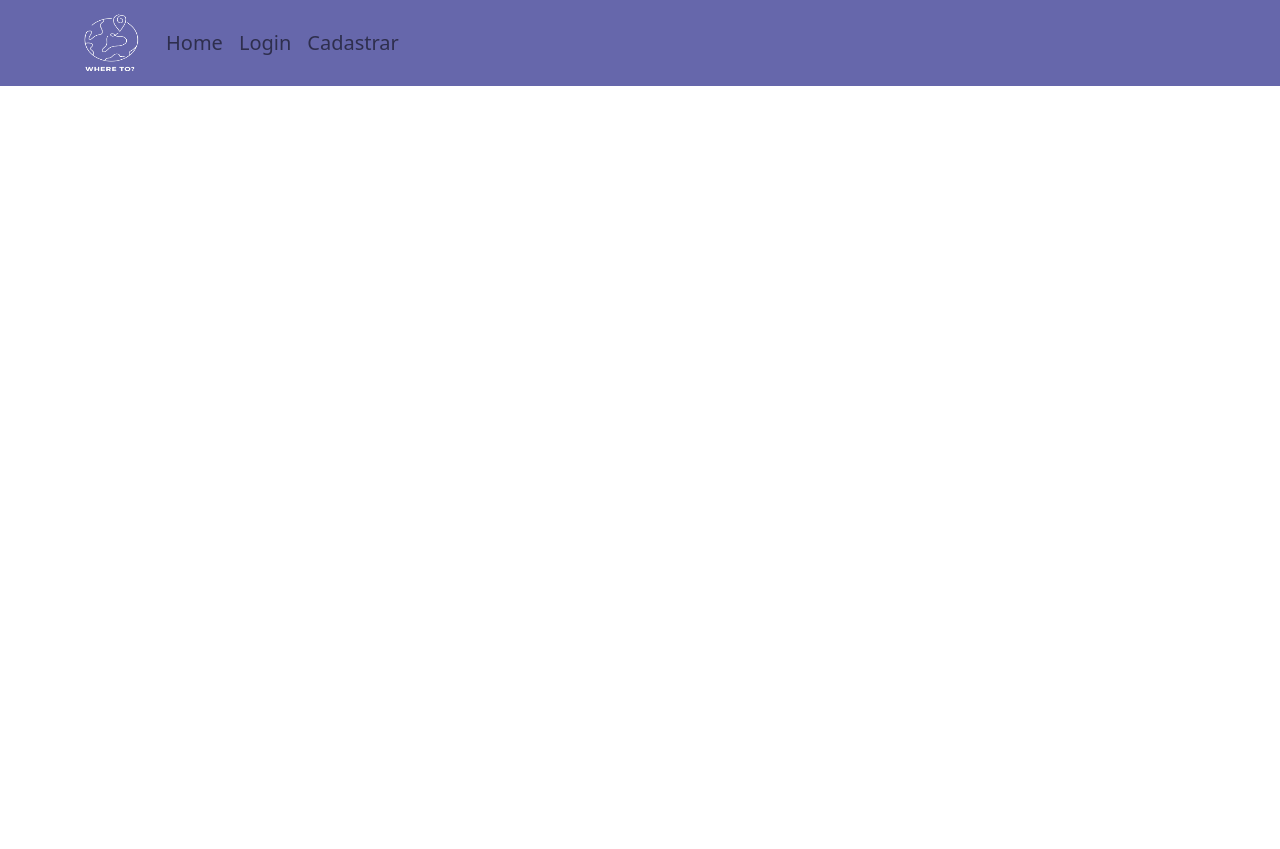
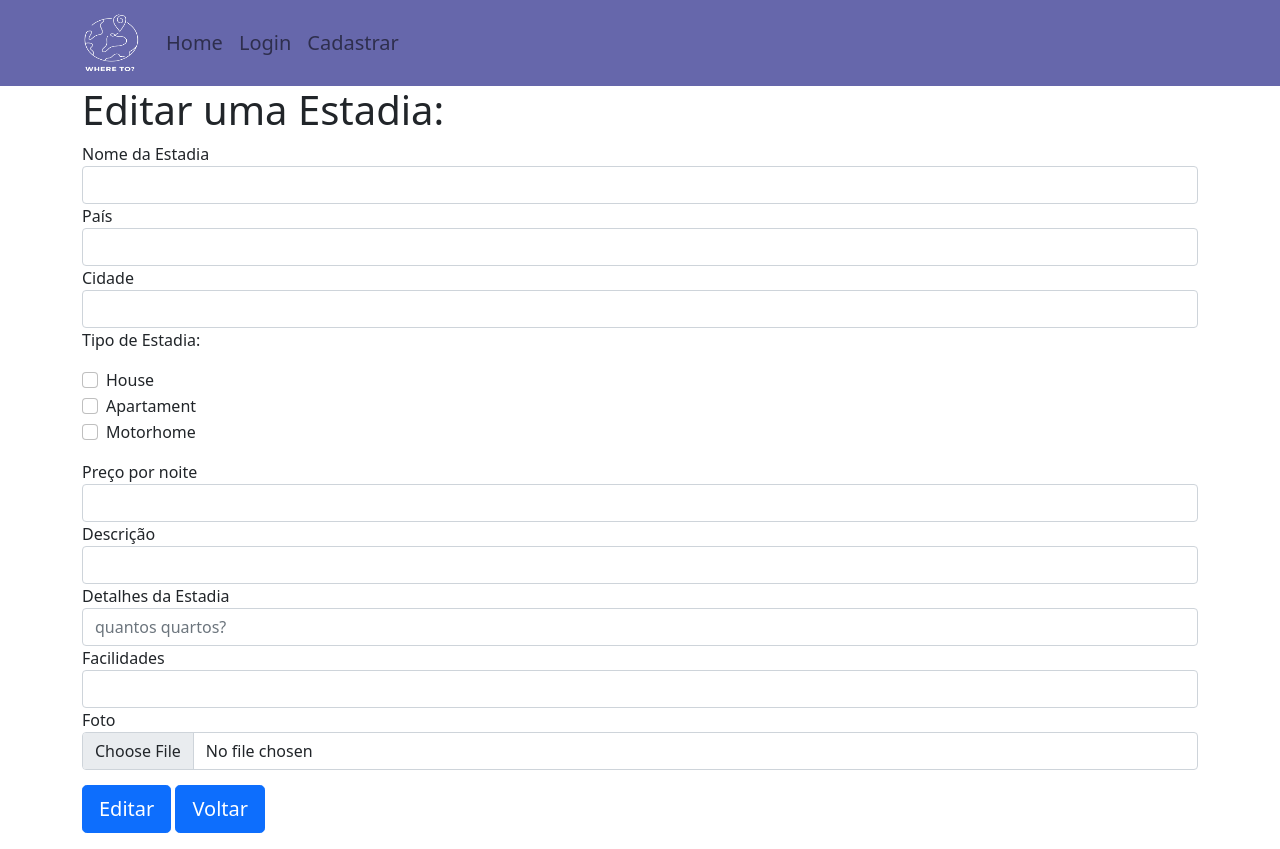
Before and after one commit to CPBeisiegel/where-to-project-client, a React (Create React App) app: page /stays/user-stay/update/1 in a window 1280 px wide. Before the commit the page ends 800 px from the top, so only its background shows below. Built offline with nearby package versions, Linux system fonts and the light colour scheme; no server answers.

Commit message:
crud stay incompleto

```diff
--- a/src/components/App.js
+++ b/src/components/App.js
@@ -10,6 +10,7 @@ import { Stays } from "../pages/Stays";
 import { StayDetails } from "../pages/StayDetails/index";
 import { NavbarExterna } from "./Navbar";
 import { PostNewStay } from "../pages/PostNewStay";
+import { EditStay } from "../pages/EditStay";
 
 import { AuthContextComponent } from "../contexts/authContext";
 
@@ -28,6 +29,7 @@ function App() {
         <Route path="/stays" element={<Stays />} />
         <Route path="/stays/user-stay/:id" element={<StayDetails />} />
         <Route path="/stays/create-stay" element={<PostNewStay />} />
+        <Route path="/stays/user-stay/update/:id" element={<EditStay />} />
       </Routes>
     </AuthContextComponent>
   );
--- a/src/components/Card/index.js
+++ b/src/components/Card/index.js
@@ -1,7 +1,17 @@
 import { Card, Button } from "react-bootstrap";
 import { Link } from "react-router-dom";
+import apis from "../../apis/api";
 
 export function Cards(props) {
+  async function handleDelete() {
+    try {
+      await apis.delete(`/user-stay/delete/${props.id}`);
+      props.setRerender(true);
+    } catch (error) {
+      console.error(error);
+    }
+  }
+
   return (
     <Card style={{ width: "18rem" }}>
       <Card.Img variant="top" src={props.stayImage} />
@@ -11,9 +21,16 @@ export function Cards(props) {
         <Card.Text>{props.stayCity}</Card.Text>
         <Card.Text>{props.stayCity}</Card.Text>
         <Card.Text>{props.stayType}</Card.Text>
-
         <Link to={`/stays/user-stay/${props.id}`}>
           <Button variant="primary">Mais informações </Button>
+        </Link>
+        <Link to={`/stays/user-stay/update/${props.id}`}>
+          <Button variant="primary">Editar </Button>
+        </Link>
+        <Link style={{ textDecoration: "none" }} to={`/stays`}>
+          <Button type="button" onClick={handleDelete}>
+            Deletar
+          </Button>
         </Link>
       </Card.Body>
     </Card>
--- a/src/pages/EditStay/index.js
+++ b/src/pages/EditStay/index.js
@@ -0,0 +1,226 @@
+import { Form, Container } from "react-bootstrap";
+import { FormField } from "../../components/Form";
+import { ButtonGlobal } from "../../components/Button";
+import { ErrorAlert } from "../../components/ErrorAlert";
+import { useParams } from "react-router-dom";
+import { useState, useEffect } from "react";
+import { useNavigate, Link } from "react-router-dom";
+import apis from "../../apis/api";
+
+export function EditStay() {
+  const navigate = useNavigate();
+  const { id } = useParams();
+  const [form, setForm] = useState({
+    stayTitle: "",
+    stayCountry: "",
+    stayCity: "",
+    stayType: "",
+    perNight: null,
+    description: "",
+    stayDetails: "",
+    amenities: "",
+    stayImage: "",
+  });
+  const [error, setError] = useState(null);
+  const [loading, setLoading] = useState(false);
+
+  useEffect(() => {
+    async function fetchStays() {
+      try {
+        const response = await apis.get(`/stays/user-stay/${id}`);
+        console.log("Aqui", response.data);
+        setForm({ ...response.data[0] });
+      } catch (error) {
+        console.log(error);
+      }
+    }
+    fetchStays();
+  }, [id]);
+
+  function handleChange(event) {
+    setForm({ ...form, [event.target.name]: event.target.value });
+  }
+
+  async function handleUpload(file) {
+    try {
+      const uploadData = new FormData();
+      uploadData.append("picture", file);
+
+      const response = await apis.post("/picture-stay", uploadData);
+
+      console.log(response.data.url);
+
+      return response.data.url;
+    } catch (error) {
+      console.error(error);
+    }
+  }
+
+  async function handleSubmit(event) {
+    event.preventDefault();
+
+    try {
+      setLoading(true);
+      setError(null);
+
+      const stayImage = await handleUpload(form.stayImage);
+
+      const result = await apis.put(
+        `/stays/user-stay/update/${id}`,
+        ...form,
+        stayImage
+      );
+      console.log(result);
+      setLoading(false);
+      navigate("/stays/list-stays"); /* ADICIONAR A PAGE DE CASAS */
+    } catch (error) {
+      setLoading(false);
+      setError(error);
+      if (error.result) {
+        console.log(error);
+        setError(error.response.data);
+      } else {
+        console.log(error.message);
+        setError("Algo deu errado");
+      }
+    }
+  }
+
+  return (
+    <Container>
+      <h1>Editar uma Estadia:</h1>
+      <Form className="mb-3" onSubmit={handleSubmit}>
+        <FormField /* stayTitle */
+          label="Nome da Estadia"
+          id="stayTitleCreate"
+          name="stayTitle"
+          value={form.stayTitle}
+          required={true}
+          onChange={handleChange}
+          readOnly={loading}
+        />
+        <FormField
+          label="País"
+          id="stayCountryCreate"
+          name="stayCountry"
+          value={form.stayCountry}
+          required={true}
+          onChange={handleChange}
+          readOnly={loading}
+        />{" "}
+        {/* stayCountry */}
+        <FormField
+          label="Cidade"
+          id="stayCityCreate"
+          name="stayCity"
+          value={form.stayCity}
+          required={true}
+          onChange={handleChange}
+          readOnly={loading}
+        />{" "}
+        {/* stayCity */}
+        <p>Tipo de Estadia:</p>
+        <Form.Group className="mb-3" controlId="formBasicCheckbox">
+          <Form.Check
+            type="checkbox"
+            label="House"
+            id="stayTypeCreate"
+            name="stayType"
+            required={true}
+            onChange={handleChange}
+            readOnly={loading}
+          />{" "}
+          {/* stayType ENUM */}
+          <Form.Check
+            type="checkbox"
+            label="Apartament"
+            id="stayTypeCreate"
+            name="stayType"
+            required={true}
+            onChange={handleChange}
+            readOnly={loading}
+          />{" "}
+          {/* stayType ENUM */}
+          <Form.Check
+            type="checkbox"
+            label="Motorhome"
+            id="stayTypeCreate"
+            name="stayType"
+            required={true}
+            onChange={handleChange}
+            readOnly={loading}
+          />{" "}
+          {/* stayType ENUM */}
+        </Form.Group>
+        <FormField
+          type="number"
+          label="Preço por noite"
+          id="perNightCreate"
+          name="perNight"
+          value={form.perNight}
+          required={false}
+          onChange={handleChange}
+          readOnly={loading}
+        />{" "}
+        {/* perNight */}
+        <FormField
+          label="Descrição"
+          id="descriptionCreate"
+          name="description"
+          value={form.description}
+          required={true}
+          onChange={handleChange}
+          readOnly={loading}
+        />{" "}
+        {/* description */}
+        <FormField
+          label="Detalhes da Estadia"
+          id="stayDetailsCreate"
+          name="stayDetails"
+          placeholder="quantos quartos?"
+          value={form.stayDetails}
+          required={false}
+          onChange={handleChange}
+          readOnly={loading}
+        />{" "}
+        {/* stayDetails */}
+        <FormField
+          label="Facilidades"
+          id="amenitiesCreate"
+          name="amenities"
+          value={form.amenities}
+          required={false}
+          onChange={handleChange}
+          readOnly={loading}
+        />{" "}
+        {/* amenities GUESTS BEDROOM BATHROOM */}
+        <FormField
+          type="file"
+          label="Foto"
+          id="stayImagePicture"
+          name="stayImage"
+          onChange={handleChange}
+          required={true}
+          readOnly={loading}
+        />{" "}
+        {/* stayImage */}
+        <div style={{ marginTop: "15px" }}>
+          <ButtonGlobal type="submit" disable={loading}>
+            {loading ? (
+              <div className="spinner-border" role="status">
+                <span className="visually-hidden">Loading...</span>
+              </div>
+            ) : (
+              "Editar"
+            )}
+          </ButtonGlobal>
+          <Link style={{ textDecoration: "none" }} to={`/stays`}>
+            <ButtonGlobal>Voltar</ButtonGlobal>
+          </Link>
+
+          {error ? <ErrorAlert>{error}</ErrorAlert> : null}
+        </div>
+      </Form>
+    </Container>
+  );
+}
--- a/src/pages/PostNewStay/index.js
+++ b/src/pages/PostNewStay/index.js
@@ -50,7 +50,7 @@ export function PostNewStay() {
 
       const stayImage = await handleUpload(form.stayImage);
 
-      const response = await apis.post("stays/create-stay", ...form, stayImage);
+      const response = await apis.put("stays/create-stay", ...form, stayImage);
       console.log(response);
       setLoading(false);
       navigate("/stays/list-stays"); /* ADICIONAR A PAGE DE CASAS */
--- a/src/pages/StayDetails/index.js
+++ b/src/pages/StayDetails/index.js
@@ -3,6 +3,7 @@ import { useParams } from "react-router-dom";
 import { Link } from "react-router-dom";
 import apis from "../../apis/api";
 import { ButtonGlobal } from "../../components/Button";
+import { Container } from "react-bootstrap";
 
 export function StayDetails() {
   const [stayDetail, setStayDetail] = useState({});
@@ -21,9 +22,9 @@ export function StayDetails() {
 
     fetchStayDetail();
   }, [id]);
-  console.log("AQUIIIII", stayDetail);
+
   return (
-    <div className="detail" key={stayDetail._id}>
+    <Container className="detail" key={stayDetail._id}>
       <img
         src={stayDetail.image}
         alt={stayDetail.stayTitle}
@@ -43,6 +44,6 @@ export function StayDetails() {
           <ButtonGlobal variant="outlined">Voltar</ButtonGlobal>
         </Link>
       </div>
-    </div>
+    </Container>
   );
 }
--- a/src/pages/Stays/index.js
+++ b/src/pages/Stays/index.js
@@ -1,5 +1,6 @@
 import { Cards } from "../../components/Card";
-import { SearchBar } from "../../components/Searchbar";
+import { SearchBar } from "../../components/SearchBar";
+import { Container } from "react-bootstrap";
 /* import { InternalNavbar } from "../../components/InternalNavbar"; */
 import { useState, useEffect } from "react";
 import { useParams } from "react-router-dom";
@@ -10,6 +11,7 @@ export function Stays(props) {
   const params = useParams();
 
   const [stays, setStays] = useState([]);
+  const [render, setRender] = useState(true);
 
   useEffect(() => {
     async function fetchStays() {
@@ -21,10 +23,12 @@ export function Stays(props) {
       }
     }
     fetchStays();
-  }, []);
+    setRender(false);
+  }, [render]);
 
   return (
-    <div className="cards">
+    <Container>
+      <div className="cards mb-3">
         <SearchBar />
 
         {/*   <InternalNavbar /> */}
@@ -37,6 +41,7 @@ export function Stays(props) {
             return (
               <Cards
                 key={currentStay.id}
+                setRerender={setRender}
                 id={currentStay._id}
                 stayTitle={currentStay.stayTitle}
                 stayCountry={currentStay.stayCountry}
@@ -47,5 +52,6 @@ export function Stays(props) {
             );
           })}
       </div>
+    </Container>
   );
 }
```
Also changed, not shown: src/pages/UserHome/index.js (+33 -0 lines). Lines whose indentation alone changed are shown as unchanged.
